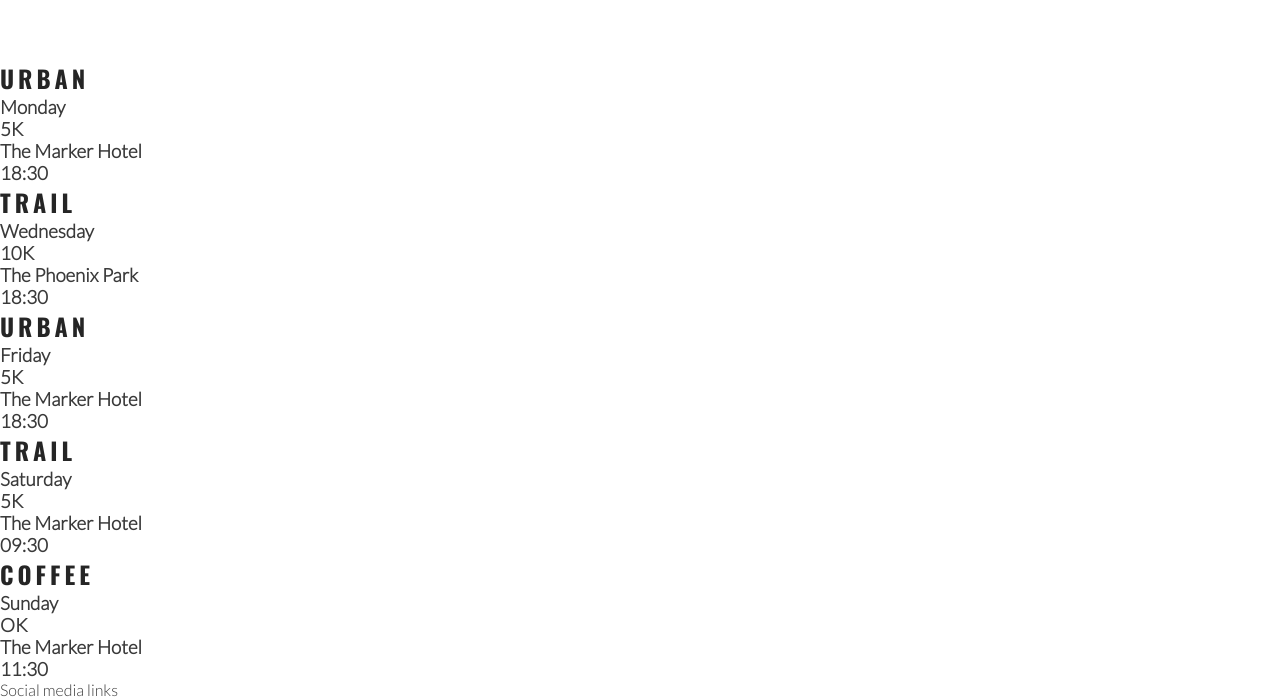
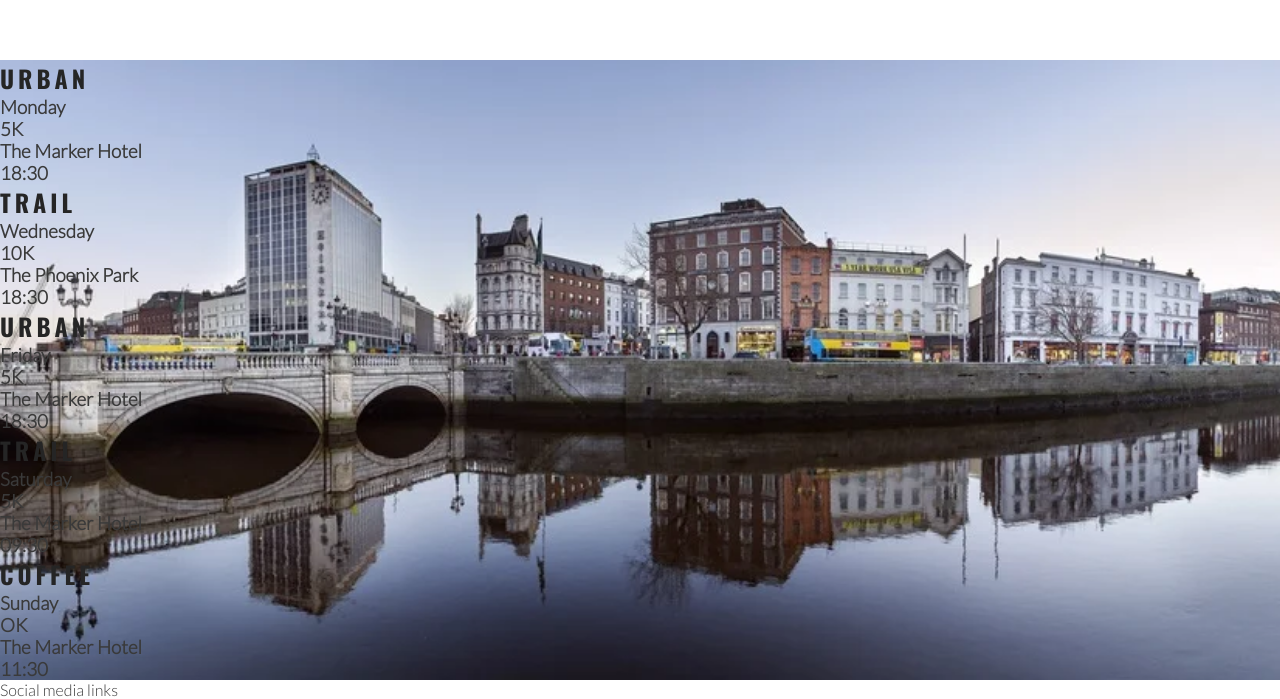
Before and after one commit to mika-sims/Code-Institute-love-running-walkthrough-project, a plain HTML site: page index.html in a window 1280 px wide. Shown: the part 1235-1934 px from the top of the page. Drawn offline with nearby package versions, Linux system fonts and the light colour scheme.

Commit message:
Add background image to times section

```diff
--- a/assets/css/style.css
+++ b/assets/css/style.css
@@ -175,3 +175,14 @@ hr {
     height: 100%;
     border-radius: 50%;
 }
+
+/* evet times */
+
+#times {
+    background: url('../images/dublin-city.webp');
+    background-repeat: no-repeat;
+    background-size: cover;
+    background-position: center;
+    width: 100%;
+    overflow: hidden;
+}
--- a/index.html
+++ b/index.html
@@ -82,7 +82,7 @@
             </div>
         </div>
     </section>
-    <section>
+    <section id="times">
         <div>
             <h2>Urban</h2>
             <h3>Monday</h3>
```
Also changed, not shown: assets/images/dublin-city.webp (added).
